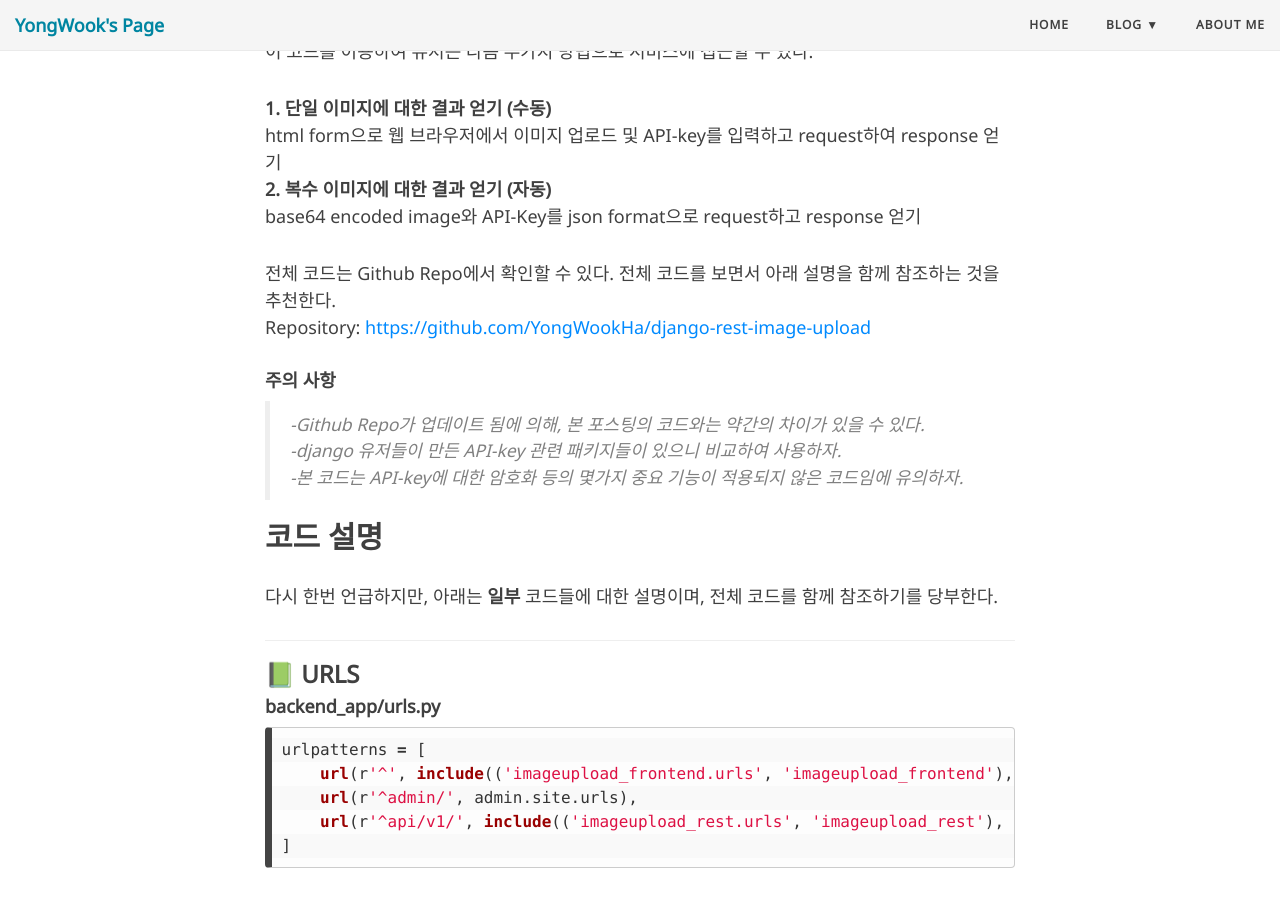
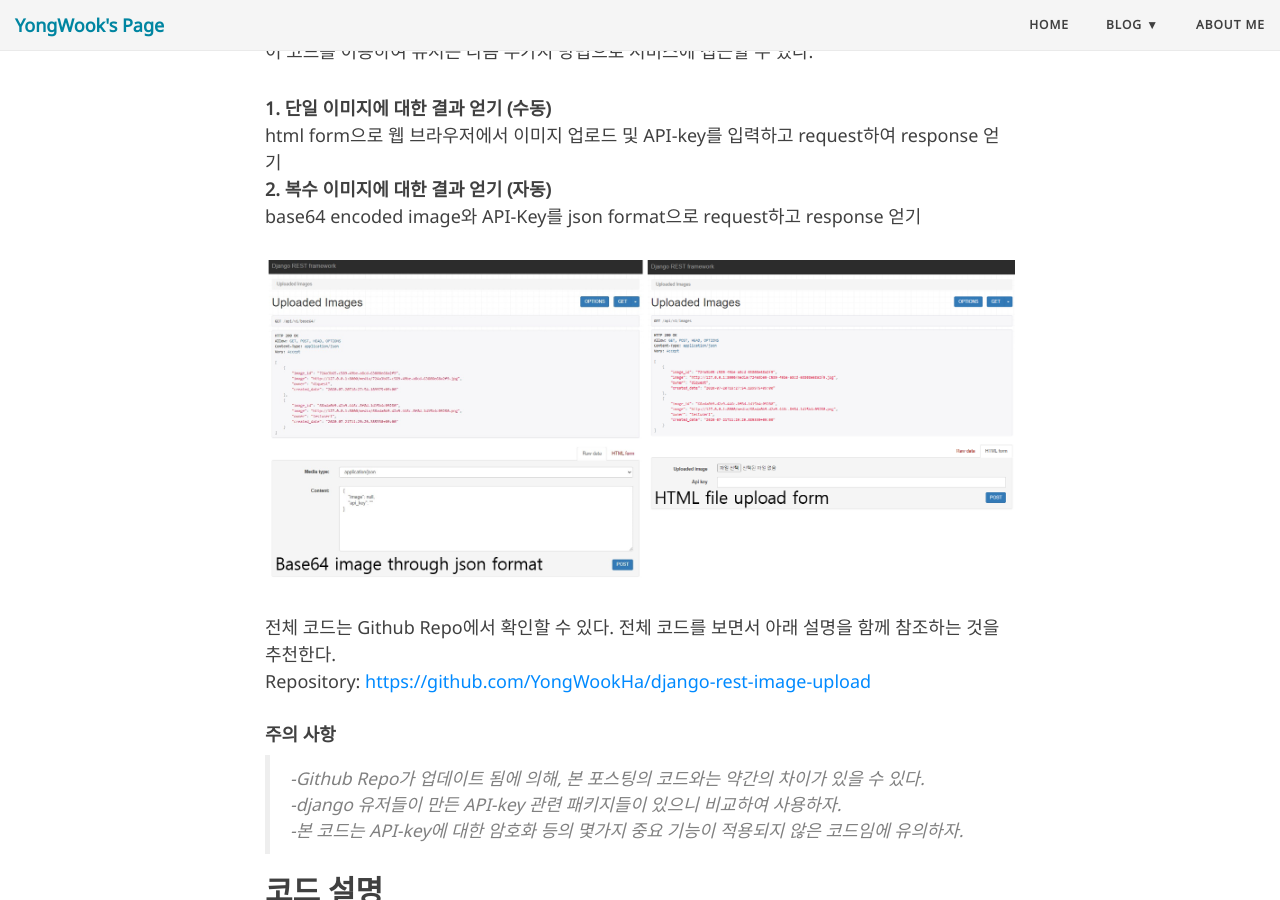
Before and after one commit to YongWookHa/yongwookha.github.io_, a Jekyll site: the page built from collections/_ETC/2020-07-22-Django-REST-API-Framework.md, in a window 1280 px wide and 900 px high, scrolled down 705 px. Built offline with Jekyll 4.4.1, drawn with Linux system fonts in a browser that asks for light colours; nearby versions of some CDN libraries; some web fonts are replaced; comment, search, counter and statistics services are not loaded.

Commit message:
add: sample image

```diff
--- a/collections/_ETC/2020-07-22-Django-REST-API-Framework.md
+++ b/collections/_ETC/2020-07-22-Django-REST-API-Framework.md
@@ -20,6 +20,9 @@ OCR 엔진은 텍스트 검출과 인식으로 구분되는 전형적인 OCR 방
 html form으로 웹 브라우저에서 이미지 업로드 및 API-key를 입력하고 request하여 response 얻기
 **2. 복수 이미지에 대한 결과 얻기 (자동)**
 base64 encoded image와 API-Key를 json format으로 request하고 response 얻기
+
+![](/img/django-rest-framework.png)
+
 
 전체 코드는 Github Repo에서 확인할 수 있다. 전체 코드를 보면서 아래 설명을 함께 참조하는 것을 추천한다.
 Repository: [https://github.com/YongWookHa/django-rest-image-upload](https://github.com/YongWookHa/django-rest-image-upload)
```
